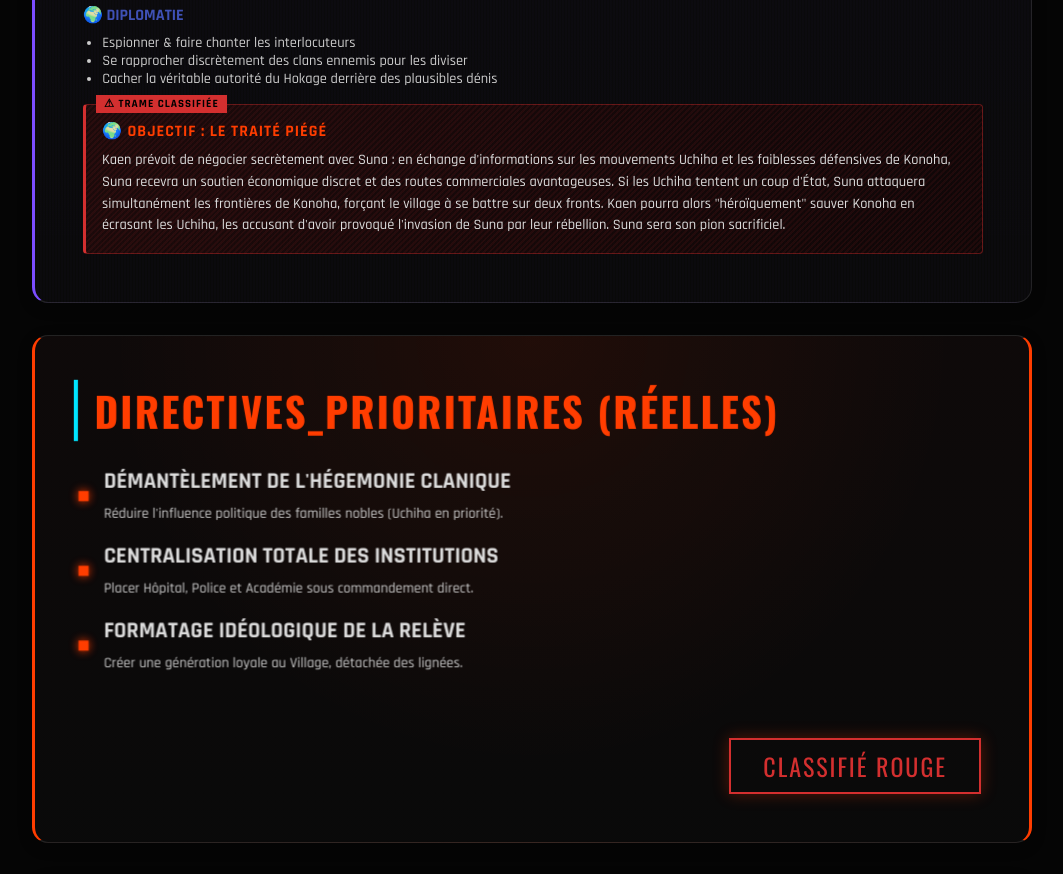
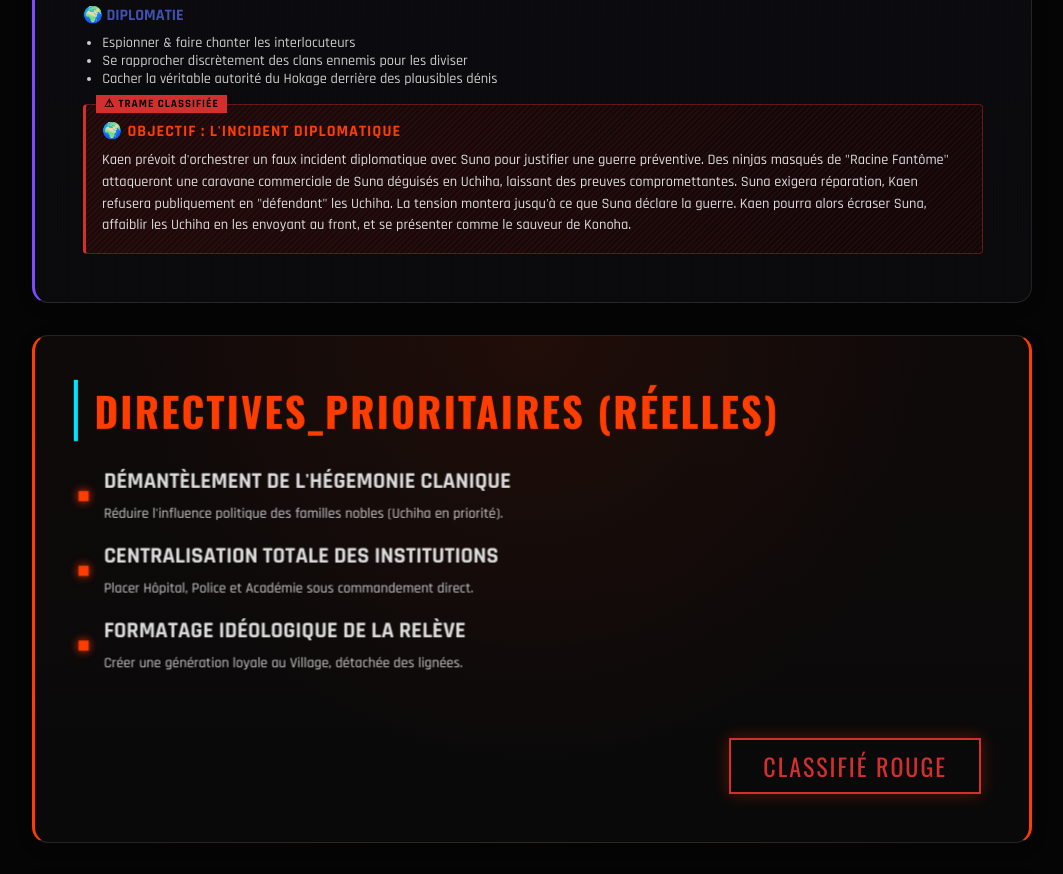
Before and after one commit to Samzerrr/dossier-hokage, a React (Vite) app: page / in a window 1280 px wide. Shown: the part 8120-8994 px from the top of the page, without its empty margins (108-1171 px from the left). Built offline with nearby package versions, Linux system fonts and the light colour scheme; a web font is replaced by a local one.

Commit message:
Change diplomacy objective to plot against Suna (false flag attack)

```diff
--- a/src/App.jsx
+++ b/src/App.jsx
@@ -467,9 +467,9 @@
                 <li>Cacher la véritable autorité du Hokage derrière des plausibles dénis</li>
               </ul>
               <div className="narrative-plot">
-                <div className="narrative-title">🌍 OBJECTIF : LE TRAITÉ PIÉGÉ</div>
+                <div className="narrative-title">🌍 OBJECTIF : L'INCIDENT DIPLOMATIQUE</div>
                 <div className="narrative-content">
-                  Kaen prévoit de négocier secrètement avec Suna : en échange d'informations sur les mouvements Uchiha et les faiblesses défensives de Konoha, Suna recevra un soutien économique discret et des routes commerciales avantageuses. Si les Uchiha tentent un coup d'État, Suna attaquera simultanément les frontières de Konoha, forçant le village à se battre sur deux fronts. Kaen pourra alors "héroïquement" sauver Konoha en écrasant les Uchiha, les accusant d'avoir provoqué l'invasion de Suna par leur rébellion. Suna sera son pion sacrificiel.
+                  Kaen prévoit d'orchestrer un faux incident diplomatique avec Suna pour justifier une guerre préventive. Des ninjas masqués de "Racine Fantôme" attaqueront une caravane commerciale de Suna déguisés en Uchiha, laissant des preuves compromettantes. Suna exigera réparation, Kaen refusera publiquement en "défendant" les Uchiha. La tension montera jusqu'à ce que Suna déclare la guerre. Kaen pourra alors écraser Suna, affaiblir les Uchiha en les envoyant au front, et se présenter comme le sauveur de Konoha.
                 </div>
               </div>
             </div>
```
